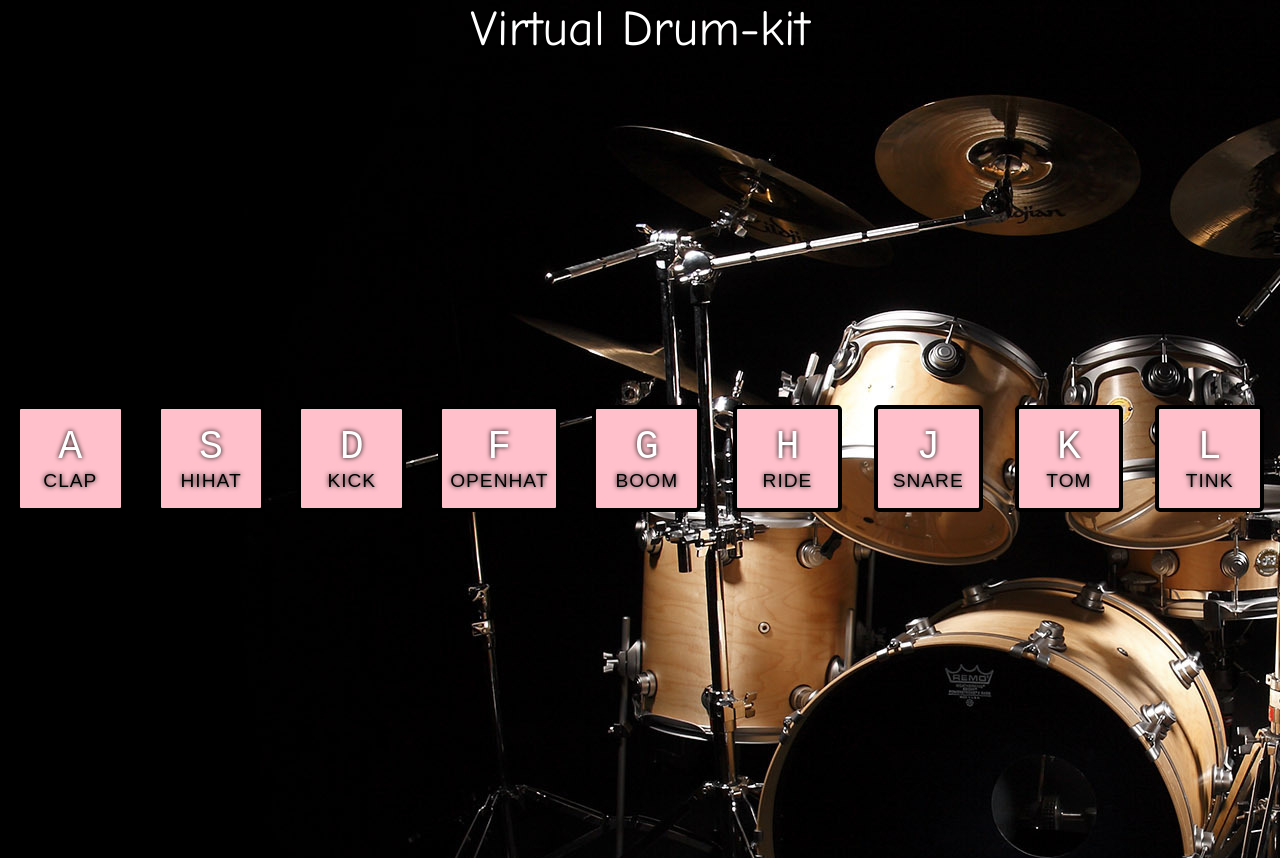
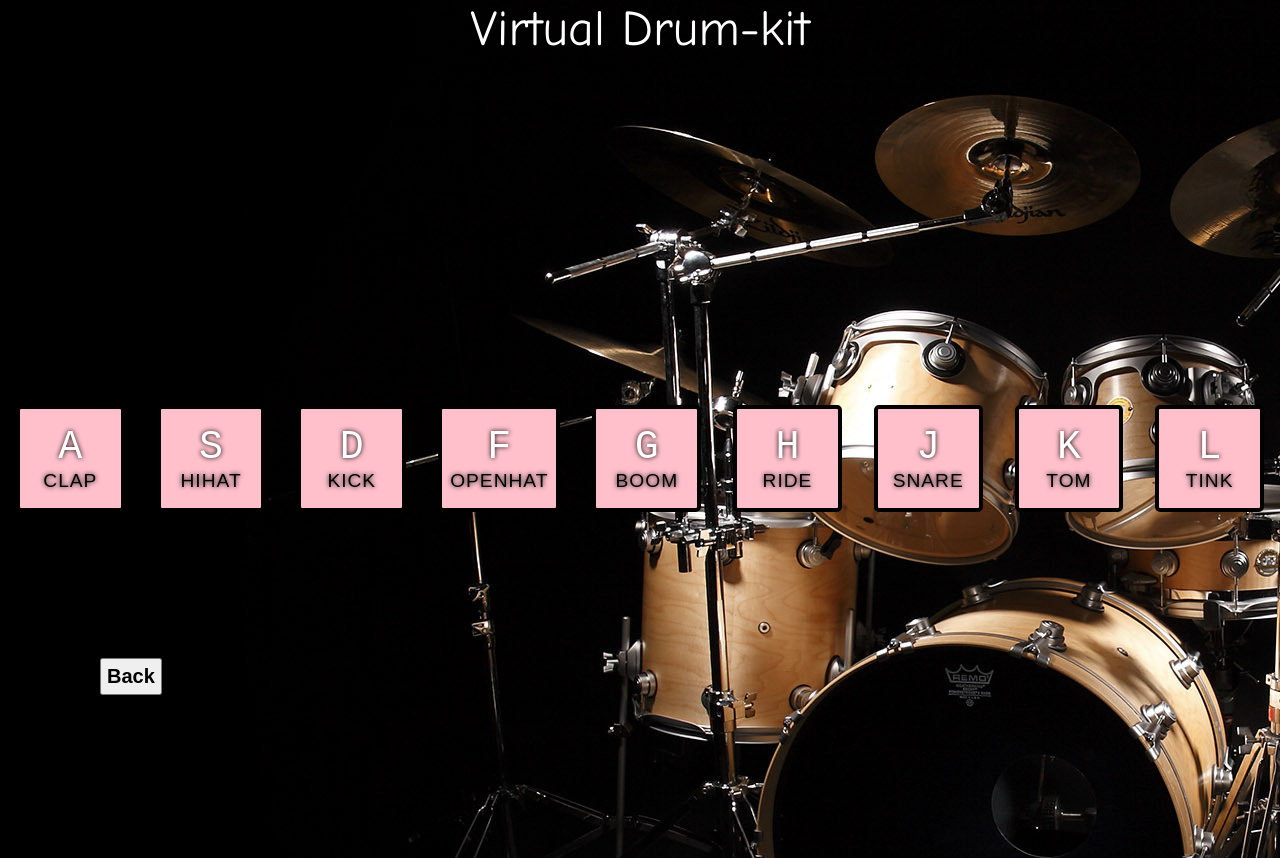
Before and after one commit to niharikadhawan15/musica, a plain HTML site: page drumkit.html in a window 1280 px wide. Drawn offline with Linux system fonts and the light colour scheme.

Commit message:
Update drumkit.html

```diff
--- a/drumkit.html
+++ b/drumkit.html
@@ -1,3 +1,4 @@
+
 
 <style>
 
@@ -34,7 +35,10 @@ body{
   border-color: #ffc600 ;
   box-shadow: 0 0 10px #ffc600;
 }
-
+.back{
+  padding: 5px;
+  font-size: 20px;
+}
 
 body,html {
   margin: 0;
@@ -106,7 +110,8 @@ header{
      </div>
 
    </div>
-
+   <div style="margin-top: -200px; margin-left:100px;">
+   <a href="/#!/home" ><button class="pull-right back"><b>Back</b></button></a></div>
 
 
    <audio data-key="65" src="sounds/clap.wav"></audio>
```
